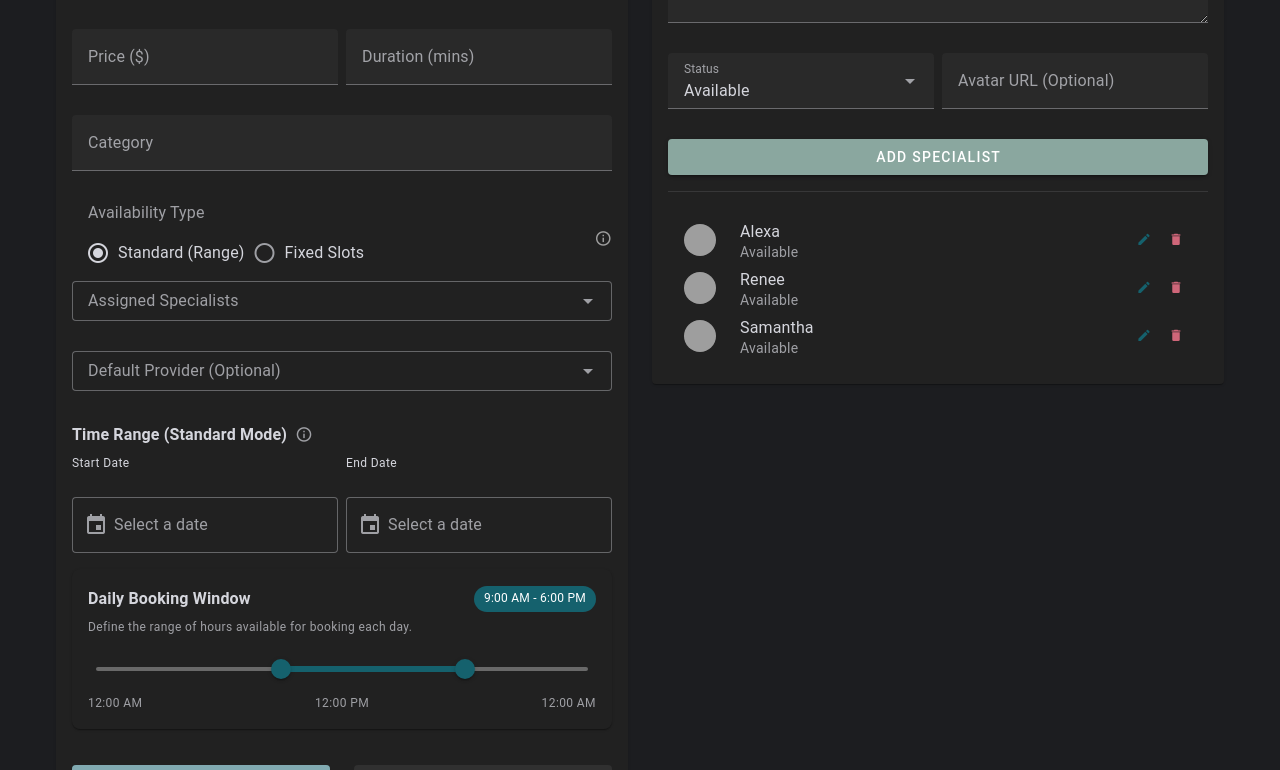
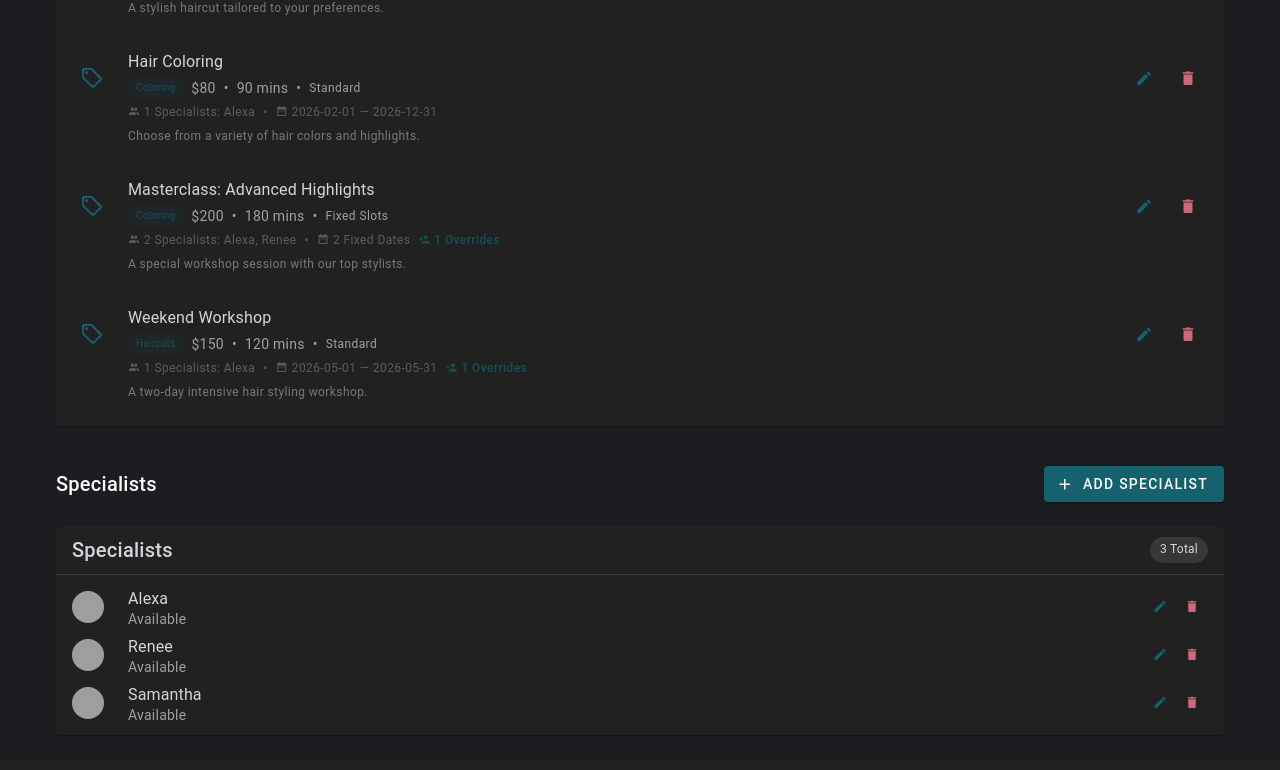
Before and after one commit to deveduar/booking-app, a Vue app: page /admin in a window 1280 px wide. Shown: the part 511-1281 px from the top of the page. Built offline with nearby package versions, Linux system fonts and the light colour scheme; grey boxes are pictures that could not be loaded; the HTML template or start-up script is replaced by a standard one.

Commit message:
list providers and services with modals

```diff
--- a/src/components/admin/AdminProviderForm.vue
+++ b/src/components/admin/AdminProviderForm.vue
@@ -26,23 +26,6 @@
           </v-col>
         </v-row>
       </v-form>
-
-      <v-divider class="my-4"></v-divider>
-
-      <v-list density="compact">
-        <v-list-item v-for="prov in providers" :key="prov.id" :title="prov.name" :subtitle="prov.status">
-          <template #prepend>
-            <v-avatar size="32" class="mr-2">
-              <v-img v-if="prov.image" :src="prov.image" />
-              <v-icon v-else color="grey">mdi-account</v-icon>
-            </v-avatar>
-          </template>
-          <template #append>
-            <v-btn icon="mdi-pencil" size="x-small" variant="text" color="primary" @click="$emit('edit', prov)" />
-            <v-btn icon="mdi-delete" size="x-small" variant="text" color="error" @click="$emit('remove', prov.id)" />
-          </template>
-        </v-list-item>
-      </v-list>
     </v-card-text>
   </v-card>
 </template>
--- /dev/null
+++ b/src/components/admin/AdminProviderList.vue
@@ -0,0 +1,36 @@
+<template>
+  <v-card class="mt-6">
+    <v-card-title class="d-flex align-center justify-space-between">
+      Specialists
+      <v-chip size="small">{{ providers.length }} Total</v-chip>
+    </v-card-title>
+    <v-divider></v-divider>
+    <v-list density="compact">
+      <v-list-item v-for="prov in providers" :key="prov.id" :title="prov.name" :subtitle="prov.status">
+        <template #prepend>
+          <v-avatar size="32" class="mr-2">
+            <v-img v-if="prov.image" :src="prov.image" />
+            <v-icon v-else color="grey">mdi-account</v-icon>
+          </v-avatar>
+        </template>
+        <template #append>
+          <v-btn icon="mdi-pencil" size="x-small" variant="text" color="primary" @click="$emit('edit', prov)" />
+          <v-btn icon="mdi-delete" size="x-small" variant="text" color="error" @click="$emit('remove', prov.id)" />
+        </template>
+      </v-list-item>
+    </v-list>
+  </v-card>
+</template>
+
+<script setup lang="ts">
+import type { Provider } from '@/stores/providers'
+
+defineProps<{
+  providers: Provider[]
+}>()
+
+defineEmits<{
+  (e: 'edit', provider: Provider): void
+  (e: 'remove', id: number): void
+}>()
+</script>
--- a/src/components/admin/AdminServiceForm.vue
+++ b/src/components/admin/AdminServiceForm.vue
@@ -27,19 +27,6 @@
             <v-text-field v-model="internalCategory" label="Category" placeholder="e.g. Nails, Hair" />
           </v-col>
           <v-col cols="12">
-            <div class="d-flex align-center">
-              <v-radio-group v-model="internalMode" label="Availability Type" inline hide-details>
-                <v-radio label="Standard (Range)" value="Standard" />
-                <v-radio label="Fixed Slots" value="Fixed Slots" />
-              </v-radio-group>
-              <v-tooltip location="top" text="Standard uses a daily time range. Fixed Slots uses specific manual entries.">
-                <template #activator="{ props }">
-                  <v-icon v-bind="props" icon="mdi-information-outline" size="small" color="grey" class="ml-n2 mt-1" />
-                </template>
-              </v-tooltip>
-            </div>
-          </v-col>
-          <v-col cols="12">
             <v-select
               v-model="internalAssignedIds"
               :items="providers"
@@ -64,6 +51,19 @@
               density="compact"
               clearable
             />
+          </v-col>
+          <v-col cols="12">
+            <div class="d-flex align-center">
+              <v-radio-group v-model="internalMode" label="Availability Type" inline hide-details>
+                <v-radio label="Standard (Range)" value="Standard" />
+                <v-radio label="Fixed Slots" value="Fixed Slots" />
+              </v-radio-group>
+              <v-tooltip location="top" text="Standard uses a daily time range. Fixed Slots uses specific manual entries.">
+                <template #activator="{ props }">
+                  <v-icon v-bind="props" icon="mdi-information-outline" size="small" color="grey" class="ml-n2 mt-1" />
+                </template>
+              </v-tooltip>
+            </div>
           </v-col>
 
           <!-- Mode: Fixed Slots -->
--- a/src/components/admin/AdminServiceList.vue
+++ b/src/components/admin/AdminServiceList.vue
@@ -23,7 +23,7 @@
 
           <div class="d-flex align-center mt-1 text-caption text-grey-darken-1">
              <v-icon size="x-small" class="mr-1">mdi-account-multiple</v-icon>
-             {{ getAssignedProviders(service.id).length }} Specialists
+             {{ getAssignedProviderNames(service.id) }}
 
              <span class="mx-2">•</span>
 
@@ -82,9 +82,12 @@ defineEmits<{
   (e: 'delete', id: number): void
 }>()
 
-function getAssignedProviders(serviceId: number): Provider[] {
-  if (!props.providers) return []
-  return props.providers.filter(p => p.serviceIds.includes(serviceId))
+function getAssignedProviderNames(serviceId: number): string {
+  if (!props.providers) return '0 Specialists'
+  const assigned = props.providers.filter(p => p.serviceIds.includes(serviceId))
+  if (assigned.length === 0) return '0 Specialists'
+  const names = assigned.map(p => p.name).join(', ')
+  return `${assigned.length} Specialists: ${names}`
 }
 
 function getOverridesCount(service: Service): number {
--- a/src/components/admin/TimeRangeSlider.vue
+++ b/src/components/admin/TimeRangeSlider.vue
@@ -18,7 +18,7 @@
       strict
       color="primary"
       track-color="grey-lighten-2"
-      thumb-label="hover"
+      thumb-label
       class="custom-range-slider"
     >
       <template #thumb-label="{ modelValue }">
--- a/src/views/AdminView.vue
+++ b/src/views/AdminView.vue
@@ -14,7 +14,22 @@
 
     <v-row>
       <!-- Service Management -->
-      <v-col cols="12" md="6">
+      <v-col cols="12">
+        <div class="d-flex align-center justify-space-between mb-4">
+          <div class="text-h6">Services</div>
+          <v-btn color="primary" prepend-icon="mdi-plus" @click="handleAddServiceClick">
+            Add Service
+          </v-btn>
+        </div>
+
+        <AdminServiceList
+          :services="services"
+          :providers="providers"
+          @edit="handleEditServiceClick"
+          @delete="removeService"
+        />
+
+        <v-dialog v-model="serviceDialogOpen" max-width="800px" persistent>
           <AdminServiceForm
             ref="serviceForm"
             v-bind="serviceEditorState"
@@ -38,7 +53,7 @@
             @add-slot="addSlot"
             @remove-slot="removeSlot"
             @save="handleSaveService"
-          @cancel="cancelEdit"
+            @cancel="handleCancelService"
 
             @update:selectedOverrideId="selectedOverrideProviderId = $event"
             @update:overrideMode="overrideSchedulingMode = $event"
@@ -54,18 +69,25 @@
             @edit-override="editOverride"
             @remove-override="removeOverride"
           />
-
-        <AdminServiceList
-          :services="services"
-          :providers="providers"
-          @edit="editService"
-          @delete="removeService"
-        />
+        </v-dialog>
       </v-col>
 
       <!-- Specialists Management -->
-      <v-col cols="12" md="6">
-        <div id="specialist-form-anchor"></div>
+      <v-col cols="12" class="mt-4">
+        <div class="d-flex align-center justify-space-between mb-4">
+          <div class="text-h6">Specialists</div>
+          <v-btn color="primary" prepend-icon="mdi-plus" @click="handleAddProviderClick">
+            Add Specialist
+          </v-btn>
+        </div>
+
+        <AdminProviderList
+          :providers="providers"
+          @edit="handleEditProviderClick"
+          @remove="handleRemoveProviderClick"
+        />
+
+        <v-dialog v-model="providerDialogOpen" max-width="600px" persistent>
           <AdminProviderForm
             ref="providerForm"
             v-model:name="provName"
@@ -75,10 +97,11 @@
             :providers="providers"
             :editing-id="editingProviderId"
             @save="handleSaveProvider"
-          @cancel="cancelProviderEdit"
+            @cancel="handleCancelProvider"
             @remove="handleRemoveProviderClick"
             @edit="handleEditProviderClick"
           />
+        </v-dialog>
       </v-col>
     </v-row>
 
@@ -130,12 +153,14 @@ import AdminMetrics from '@/components/admin/AdminMetrics.vue'
 import AdminServiceList from '@/components/admin/AdminServiceList.vue'
 import AdminServiceForm from '@/components/admin/AdminServiceForm.vue'
 import AdminProviderForm from '@/components/admin/AdminProviderForm.vue'
+import AdminProviderList from '@/components/admin/AdminProviderList.vue'
 import ProviderDeleteDialog from '@/components/admin/ProviderDeleteDialog.vue'
 
 // Composables
 import { useAdminServiceEditor } from '@/composables/useAdminServiceEditor'
 import { useAdminProviderEditor } from '@/composables/useAdminProviderEditor'
 import type { Provider } from '@/stores/providers'
+import type { Service } from '@/stores/services'
 
 const servicesStore = useServicesStore()
 const { services } = storeToRefs(servicesStore)
@@ -170,7 +195,60 @@ const {
 } = useAdminProviderEditor()
 
 // Dialog State
+const serviceDialogOpen = ref(false)
+const providerDialogOpen = ref(false)
 const deleteDialogOpen = ref(false)
+
+function handleAddServiceClick() {
+  cancelEdit()
+  serviceDialogOpen.value = true
+}
+
+function handleEditServiceClick(service: Service) {
+  editService(service)
+  serviceDialogOpen.value = true
+}
+
+function handleCancelService() {
+  cancelEdit()
+  serviceDialogOpen.value = false
+}
+
+async function handleSaveService() {
+  const result = await saveService()
+  if (result.success) {
+    snackbarText.value = result.mode === 'update' ? 'Service updated successfully!' : 'Service added successfully!'
+    snackbarColor.value = 'success'
+    snackbar.value = true
+    serviceDialogOpen.value = false
+  }
+}
+
+function handleAddProviderClick() {
+  cancelProviderEdit()
+  providerDialogOpen.value = true
+}
+
+function handleEditProviderClick(provider: Provider) {
+  editProvider(provider)
+  providerDialogOpen.value = true
+}
+
+function handleCancelProvider() {
+  cancelProviderEdit()
+  providerDialogOpen.value = false
+}
+
+async function handleSaveProvider() {
+  const result = await saveProvider()
+  if (result.success) {
+    snackbarText.value = result.mode === 'update' ? 'Specialist updated successfully!' : 'Specialist added successfully!'
+    snackbarColor.value = 'success'
+    snackbar.value = true
+    providerDialogOpen.value = false
+  }
+}
+
 const providerToDeleteId = ref<number | null>(null)
 const providerToDeleteName = ref('')
 const deleteConflicts = ref<{ serviceId: number; serviceName: string; survivorId: number; survivorName: string }[]>([])
@@ -178,14 +256,6 @@ const deleteConflicts = ref<{ serviceId: number; serviceName: string; survivorId
 // Service Delete Dialog State
 const deleteServiceDialogOpen = ref(false)
 const serviceToDeleteId = ref<number | null>(null)
-
-function handleEditProviderClick(provider: Provider) {
-  editProvider(provider)
-  const element = document.getElementById('specialist-form-anchor')
-  if (element) {
-    element.scrollIntoView({ behavior: 'smooth', block: 'start' })
-  }
-}
 
 // Local UI state
 const snackbar = ref(false)
@@ -238,15 +308,6 @@ function removeOverrideSlot(index: number) {
   overrideSlots.value.splice(index, 1)
 }
 
-async function handleSaveService() {
-  const result = await saveService()
-  if (result.success) {
-    snackbarText.value = result.mode === 'update' ? 'Service updated successfully!' : 'Service added successfully!'
-    snackbarColor.value = 'success'
-    snackbar.value = true
-  }
-}
-
 function removeService(id: number) {
   serviceToDeleteId.value = id
   deleteServiceDialogOpen.value = true
@@ -261,15 +322,6 @@ function confirmDeleteService() {
     serviceToDeleteId.value = null
   }
   deleteServiceDialogOpen.value = false
-}
-
-async function handleSaveProvider() {
-  const result = await saveProvider()
-  if (result.success) {
-    snackbarText.value = result.mode === 'update' ? 'Specialist updated successfully!' : 'Specialist added successfully!'
-    snackbarColor.value = 'success'
-    snackbar.value = true
-  }
 }
 
 function confirmDeleteProvider(action: 'remove' | 'promote') {
```
Lines whose indentation alone changed are shown as unchanged.
